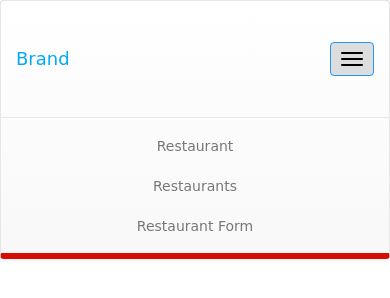
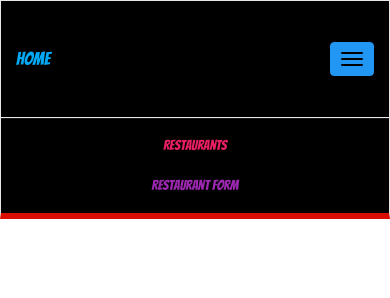
Before and after one commit to brianchotisunanta/Appetite, a website: page public/index.html in a window 390 px wide. Both pictures are taken after a click on the button "Toggle navigation". Drawn offline with nearby package versions, Linux system fonts and the light colour scheme; some packages are replaced by stand-ins of ours.

Commit message:
updated the index.html

```diff
--- a/public/index.html
+++ b/public/index.html
@@ -6,15 +6,18 @@
   <meta http-equiv="X-UA-Compatible" content="ie=edge">
   <title>Restaurant Project</title>
 
+<!-- Google font Bangers -->
+  <style> @import url('https://fonts.googleapis.com/css?family=Bangers'); </style>
+
 <!-- jQuery 3.2.1 minified-->
-<script src="https://code.jquery.com/jquery-3.2.1.min.js" integrity="sha256-hwg4gsxgFZhOsEEamdOYGBf13FyQuiTwlAQgxVSNgt4=" crossorigin="anonymous"></script>
+  <script src="https://code.jquery.com/jquery-3.2.1.min.js" integrity="sha256-hwg4gsxgFZhOsEEamdOYGBf13FyQuiTwlAQgxVSNgt4=" crossorigin="anonymous"></script>
 
 <!-- Bootstrap 3.3.7 CDN's-->
   <!-- Latest compiled and minified CSS -->
   <link rel="stylesheet" href="https://maxcdn.bootstrapcdn.com/bootstrap/3.3.7/css/bootstrap.min.css" integrity="sha384-BVYiiSIFeK1dGmJRAkycuHAHRg32OmUcww7on3RYdg4Va+PmSTsz/K68vbdEjh4u" crossorigin="anonymous">
 
   <!-- Optional theme -->
-  <link rel="stylesheet" href="https://maxcdn.bootstrapcdn.com/bootstrap/3.3.7/css/bootstrap-theme.min.css" integrity="sha384-rHyoN1iRsVXV4nD0JutlnGaslCJuC7uwjduW9SVrLvRYooPp2bWYgmgJQIXwl/Sp" crossorigin="anonymous">
+  <!-- <link rel="stylesheet" href="https://maxcdn.bootstrapcdn.com/bootstrap/3.3.7/css/bootstrap-theme.min.css" integrity="sha384-rHyoN1iRsVXV4nD0JutlnGaslCJuC7uwjduW9SVrLvRYooPp2bWYgmgJQIXwl/Sp" crossorigin="anonymous"> -->
 
   <!-- Latest compiled and minified JavaScript -->
   <script src="https://maxcdn.bootstrapcdn.com/bootstrap/3.3.7/js/bootstrap.min.js" integrity="sha384-Tc5IQib027qvyjSMfHjOMaLkfuWVxZxUPnCJA7l2mCWNIpG9mGCD8wGNIcPD7Txa" crossorigin="anonymous"></script>
@@ -23,11 +26,11 @@
   <link rel="stylesheet" href="./stylesheets/styles.css">
 
 <!-- AngularJS CDN-->
-<script src="https://ajax.googleapis.com/ajax/libs/angularjs/1.6.4/angular.min.js"></script>
+<script src="https://cdnjs.cloudflare.com/ajax/libs/angular.js/1.6.5/angular.min.js"></script>
+<!-- <script src="https://ajax.googleapis.com/ajax/libs/angularjs/1.6.4/angular.min.js"></script> -->
 
 <!-- Angular UI Router -->
 <script src="https://ajax.googleapis.com/ajax/libs/angular-ui-router/1.0.0-rc.1/angular-ui-router.min.js"></script>
-
 
 </head>
 <body>
@@ -36,39 +39,36 @@
   <div class="container-fluid">
     <!-- Brand and toggle get grouped for better mobile display -->
     <div class="navbar-header">
-      <button type="button" class="navbar-toggle collapsed" data-toggle="collapse" data-target="#navbar-collapse-mobile" aria-expanded="false">
+      <button type="button" class="navbar-toggle collapsed" id="toogle-btn" data-toggle="collapse" data-target="#navbar-collapse-mobile" aria-expanded="false">
         <span class="sr-only">Toggle navigation</span>
         <span class="icon-bar"></span>
         <span class="icon-bar"></span>
         <span class="icon-bar"></span>
       </button>
-      <a class="navbar-brand" href="#">Brand</a>
+      <a class="navbar-brand" ui-sref="home">Home</a>
     </div>
-
     <!-- Collect the nav links, forms, and other content for toggling -->
     <div class="collapse navbar-collapse" id="navbar-collapse-mobile">
-      <ul class="nav navbar-nav">
-        <li><a ui-sref="restaurants">Restaurant</a></li>
-        <li><a ui-sref="restaurant-list">Restaurants</a></li>
-        <li><a ui-sref="restaurant-form">Restaurant Form</a></li>
+      <ul class="nav navbar-nav text-center">
+        <li><a id="link-restaurant-list"ui-sref="restaurantlist">Restaurants</a></li>
+        <li><a id="link-restaurant-form" ui-sref="restaurant-form">Restaurant Form</a></li>
       </ul>
     </div><!-- /.navbar-collapse -->
   </div><!-- /.container-fluid -->
 </nav>
 
-
-<!-- angular injection -->
+<!-- Angular injection -->
 <div ui-view></div>
 
-<!-- angular module -->
+<!-- Angular module -->
 <script type="text/javascript" src="./app.js"></script>
 
-<!-- services -->
+<!-- Services -->
 <script type="text/javascript" src="./services/restaurantsService.js"></script>
 
-<!-- controllers -->
+<!-- Controllers -->
 <script type="text/javascript" src="./controllers/homeController.js"></script>
-<script type="text/javascript" src="./controllers/restaurantListController.js"></script>
+<script type="text/javascript" src="./controllers/restaurantsController.js"></script>
 
 </body>
 </html>
```
